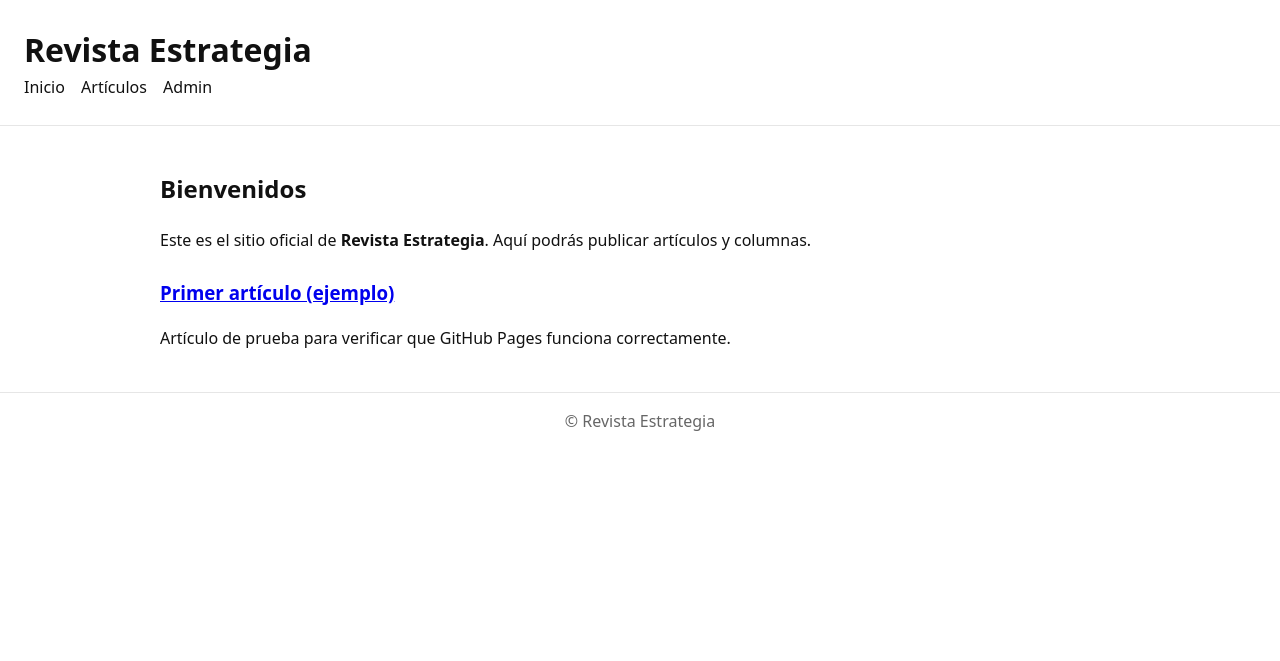
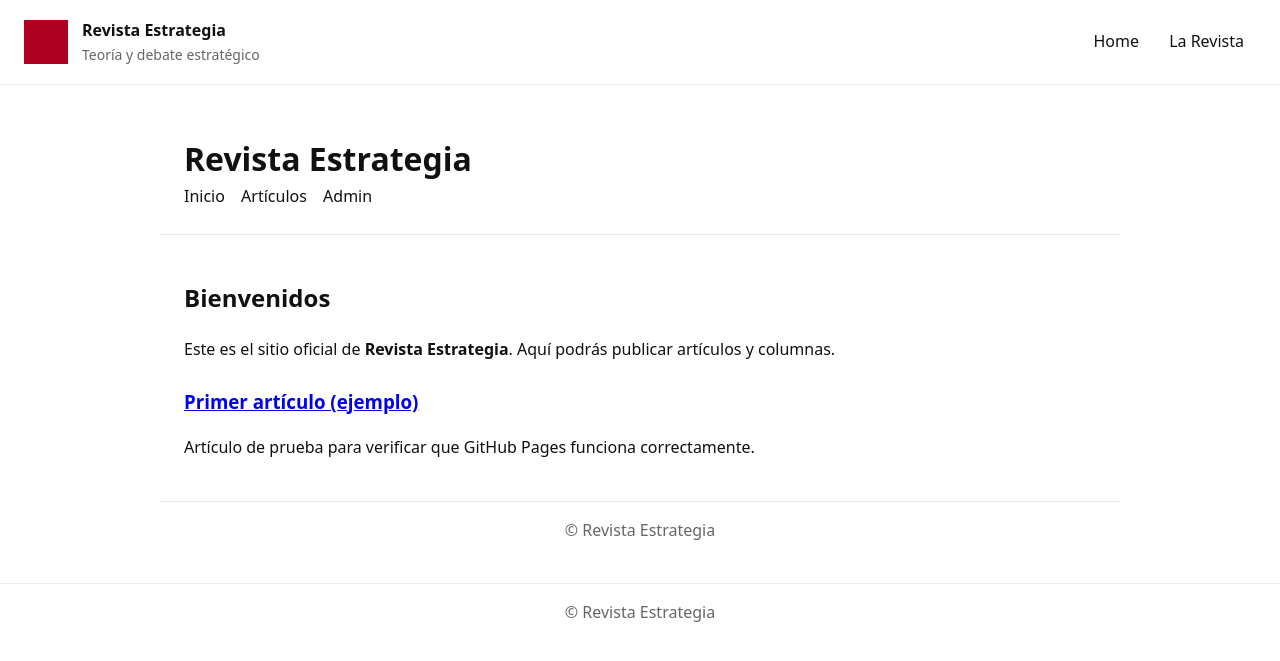
Before and after one commit to 6thr5r4fqd-dotcom/6thr5r4fqd-dotcom.github.io, a Jekyll site: the page built from index.html, in a window 1280 px wide. Shown: the top 661 px of the page. Built offline with Jekyll 4.4.1, drawn with Linux system fonts in a browser that asks for light colours.

Commit message:
Update index.html

```diff
--- a/index.html
+++ b/index.html
@@ -1,3 +1,7 @@
+---
+layout: default
+title: Revista Estrategia
+---
 <!doctype html>
 <html lang="es">
 <head>
```
